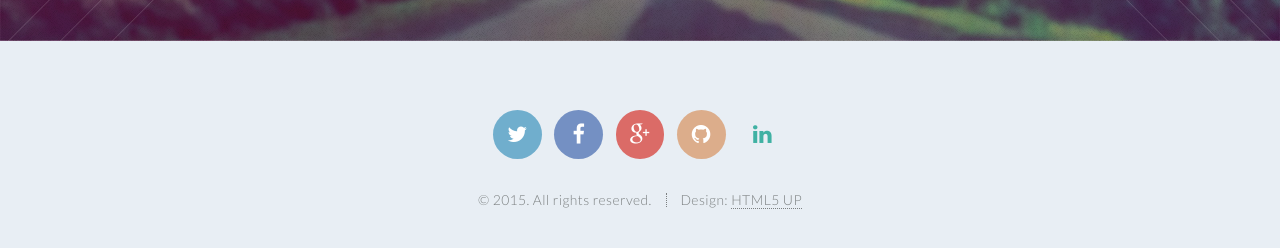
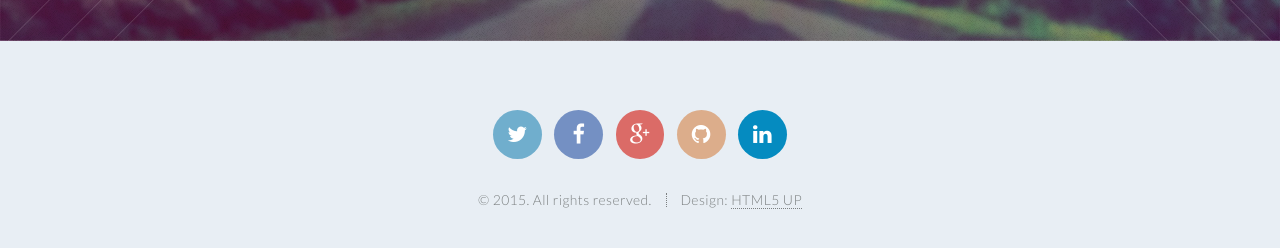
Before and after one commit to RohanNagar/RohanNagar.github.io, a Jekyll site: the page built from index.html, in a window 1280 px wide and 1400 px high, scrolled down 2544 px. Shown: the part 1124-1372 px from the top of the window. Built offline with Jekyll 4.4.1, drawn with Linux system fonts in a browser that asks for light colours.

Commit message:
Fix style of LinkedIn contact button

```diff
--- a/css/style.css
+++ b/css/style.css
@@ -349,13 +349,13 @@
 					background: #e1b89b;
 				}
 
-			.icon.circle.fa-dribbble {
-				background: #da83ae;
+			.icon.circle.fa-linkedin {
+				background: #058bc0;
 				color: white;
 			}
 
-				.icon.circle.fa-dribbble:hover {
-					background: #df93b8;
+				.icon.circle.fa-linkedin:hover {
+					background: #0a9bca;
 				}
 
 		.icon.featured {
```
